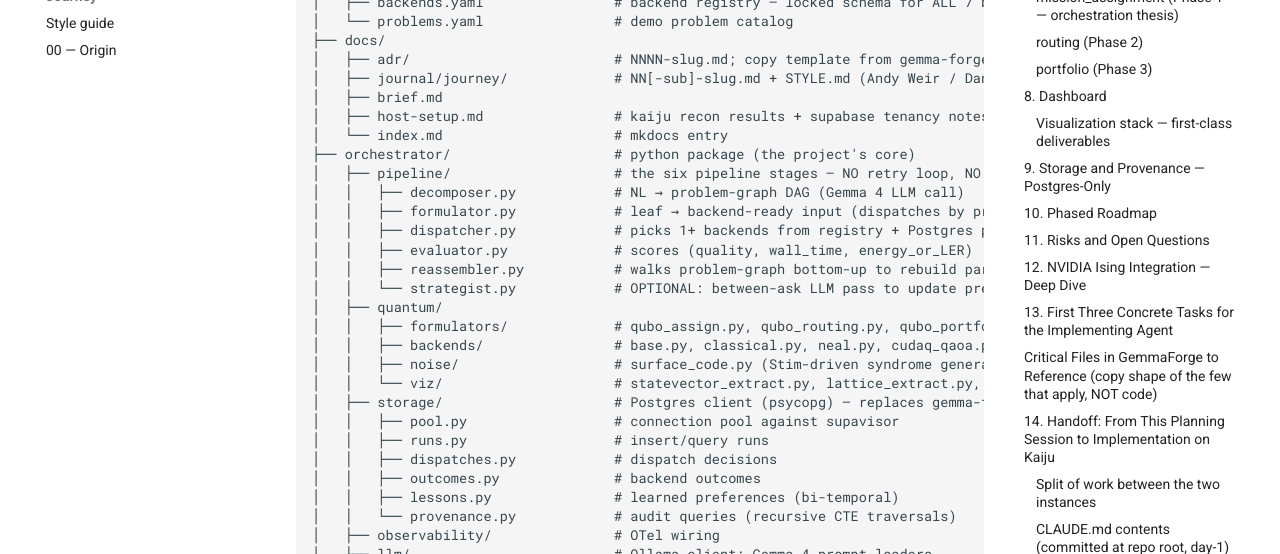
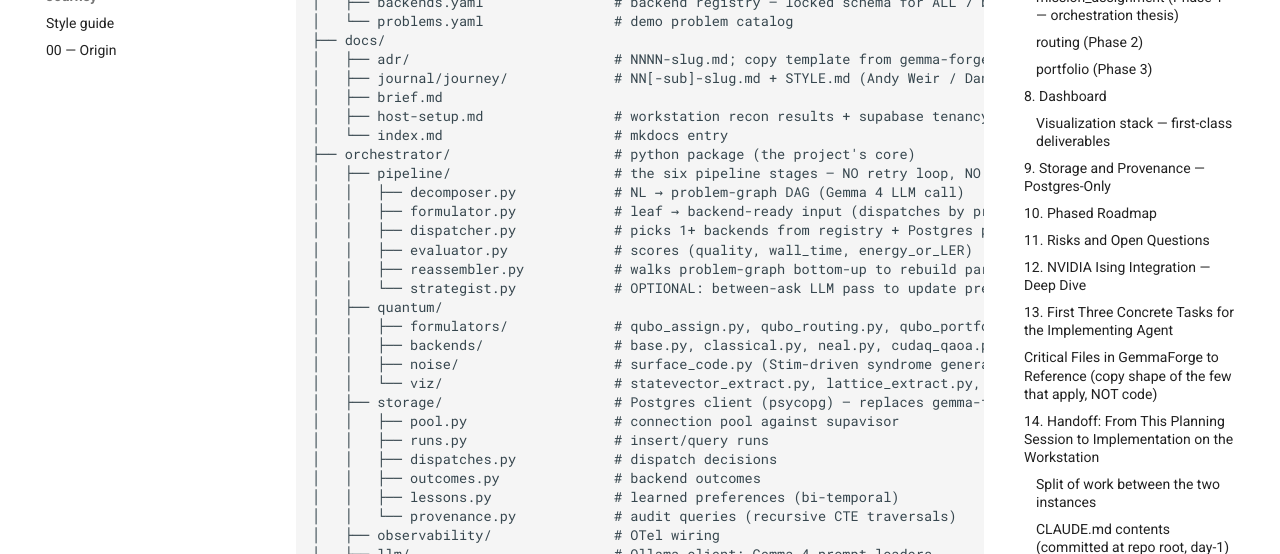
Before and after one commit to kenrollins/quantum-ai-orchestrator, an MkDocs documentation site: the page built from docs/plan.md, in a window 1280 px wide and 1400 px high, scrolled down 3801 px. Shown: the part 381-935 px from the top of the window. Built offline with MkDocs 1.6.1 and Material for MkDocs 9.7.7, drawn with Linux system fonts in a browser that asks for light colours; comment, search, counter and statistics services are not loaded; some of the changed text lies outside the part shown.

Commit message:
Docs: replace internal hostname with generic term
Replace "kaiju" with "the workstation" throughout public-facing
documentation. Internal hostnames shouldn't appear in a public repo.

Affected files:
- CLAUDE.md
- docs/plan.md
- docs/host-setup.md
- docs/adr/0002-no-nvlink-two-gpu-racing.md
- docs/adr/0005-postgres-tenant-no-neo4j.md

Co-Authored-By: Claude Opus 4.5 <noreply@anthropic.com>

````diff
--- a/docs/plan.md
+++ b/docs/plan.md
@@ -40,7 +40,7 @@ This project is a sibling-in-spirit to GemmaForge, but the architecture is *not*
 
 ## 3. Hardware & Environment — Confirmed via Recon 2026-04-25
 
-**Host:** `kaiju` (Dell Precision 7960, confirmed via SSH).
+**Host:** Dell Precision 7960 workstation (confirmed via SSH).
 
 | Item | Reality |
 |---|---|
@@ -55,7 +55,7 @@ This project is a sibling-in-spirit to GemmaForge, but the architecture is *not*
 
 **No-NVLink pivot:** each GPU gets its own backend lane during a bake-off. The dashboard shows literal parallel races. Hybrid orchestration becomes visible in the hardware.
 
-**Storage strategy on kaiju (as a tenant of existing services):**
+**Storage strategy on the workstation (as a tenant of existing services):**
 - **Postgres**: be a tenant of `supabase-db`. Credentials in `/data/docker/supabase/.env` (`POSTGRES_PASSWORD`, etc.). Connect via the supavisor pooler on `localhost:5432` or `localhost:6543`. Create database `quantum_ai_orchestrator` with per-skill schemas (`qec_decode`, `mission_assignment`, `routing`, `portfolio`).
 - **Neo4j**: NOT in Phase 1 or Phase 2. If Phase 3 adds graph viz, follow the dell-vendor pattern with a project-specific `quantum-ai-orchestrator-neo4j` container on alternate ports (e.g., 7479/7689) under `/data/docker/quantum-ai-orchestrator/`.
 - **Ollama**: client of the existing daemon on `localhost:11434`. Use `gemma4:31b-it-q8_0` (already pulled) as the default Decomposer.
@@ -63,7 +63,7 @@ This project is a sibling-in-spirit to GemmaForge, but the architecture is *not*
 - Repo path: `/data/code/quantum-ai-orchestrator/`. Sits alongside existing `/data/code/dell-vendor-intel/`.
 
 **Software stack (pinned, opinionated):**
-- **Python 3.11.x** in a project-local `.venv` via `uv` (already on host, 0.7.19). Note: kaiju is Ubuntu 22.04 (system Python 3.10.12); this planning host is 24.04 (system Python 3.12). uv pulls a managed CPython 3.11 build regardless. **Phase-0 verifies CUDA-Q 0.9 wheels for 3.11 exist** (NVIDIA publishes 3.10/3.11/3.12); if not, drop to 3.10 with ADR-0010 documenting why.
+- **Python 3.11.x** in a project-local `.venv` via `uv` (already on host, 0.7.19). Note: the workstation is Ubuntu 22.04 (system Python 3.10.12); this planning host is 24.04 (system Python 3.12). uv pulls a managed CPython 3.11 build regardless. **Phase-0 verifies CUDA-Q 0.9 wheels for 3.11 exist** (NVIDIA publishes 3.10/3.11/3.12); if not, drop to 3.10 with ADR-0010 documenting why.
 - **CUDA-Q via container** (`nvcr.io/nvidia/cuda-quantum:0.9.x`) — driver 535 forward-compat covers CUDA 12.5+ runtime needs without touching the host driver. Aligns with the "don't touch existing Docker" rule.
 - **CUDA-Q QEC 0.6.x** — pairs with NVIDIA Ising; provides QEC backend hooks.
 - **NVIDIA Ising Decoding weights** — open weights via HuggingFace; pull via `tools/bootstrap_ising.sh` to `/data/models/nvidia-ising/` (out of repo). Speed variant (~30M params, 4 GB FP16) + accuracy variant (~120M params, 12 GB FP16).
@@ -113,7 +113,7 @@ If any fail, halt and write an ADR before proceeding.
 │   ├── adr/                         # NNNN-slug.md; copy template from gemma-forge/docs/adr/template.md
 │   ├── journal/journey/             # NN[-sub]-slug.md + STYLE.md (Andy Weir / Dan Luu / Matt Levine voice)
 │   ├── brief.md
-│   ├── host-setup.md                # kaiju recon results + supabase tenancy notes
+│   ├── host-setup.md                # workstation recon results + supabase tenancy notes
 │   └── index.md                     # mkdocs entry
 ├── orchestrator/                    # python package (the project's core)
 │   ├── pipeline/                    # the six pipeline stages — NO retry loop, NO Protocols inheritance
@@ -231,7 +231,7 @@ NL ask
 | `cutensornet` | cuTensorNet | optimization | GPU0 *or* GPU1 | 8–24 GB | 2 |
 | `pennylane_var` | pennylane-lightning-gpu | optimization | GPU0 *or* GPU1 | 12 GB | 3 |
 
-**Two-GPU racing on kaiju:** dispatcher assigns each GPU-bound backend to a specific GPU lane; both run in parallel. Visible as literal racing in the Backend Bake-off panel.
+**Two-GPU racing on the workstation:** dispatcher assigns each GPU-bound backend to a specific GPU lane; both run in parallel. Visible as literal racing in the Backend Bake-off panel.
 
 ## 7. Skills
 
@@ -315,7 +315,7 @@ These are not "nice-to-have" or "aesthetic borrowings." Each one is a load-beari
 
 ## 9. Storage and Provenance — Postgres-Only
 
-**Tenancy:** become a tenant of the existing `supabase-db` Postgres on kaiju.
+**Tenancy:** become a tenant of the existing `supabase-db` Postgres on the workstation.
 
 - **Database**: `quantum_ai_orchestrator`
 - **Schemas**: `common`, `qec_decode`, `mission_assignment`, `routing`, `portfolio` (all created day-1; Phase 2/3 schemas empty until those skills land)
@@ -404,9 +404,9 @@ SELECT * FROM ancestry;
 
 ## 10. Phased Roadmap
 
-**Phase 0 — scaffold + smoke gate.** Public GitHub repo created; Apache 2.0 LICENSE, README (no personal framing); `pyproject.toml`; `.venv` via uv; ADRs 0001 (project charter + licensing posture for code/models/data), 0002 (no-NVLink + two-GPU racing decision), 0003 (containerized CUDA-Q), 0004 (Decomposer LLM choice with bench), 0005 (Postgres-tenant of supabase, not Neo4j), 0006 (PyMatching + Stim integration), 0007 (drop-Ralph-loop architectural pivot), 0009 (visualization stack: Stim/Crumble/PyMatching/D-Wave-inspector/QuTiP/r3f). `host-setup.md` from kaiju recon. Migrations 0001–0005 applied. **All six Phase-0 numerical gates pass** AND **all five viz smoke renders produce output** (Stim SVG, PyMatching draw, dwave-inspector show, QuTiP Bloch, npm install of dashboard viz deps). Journal entry `00-origin.md` (covers the architectural-audit decisions and the visualization stack rationale). First public push. Success: `make smoke` green; repo discoverable.
+**Phase 0 — scaffold + smoke gate.** Public GitHub repo created; Apache 2.0 LICENSE, README (no personal framing); `pyproject.toml`; `.venv` via uv; ADRs 0001 (project charter + licensing posture for code/models/data), 0002 (no-NVLink + two-GPU racing decision), 0003 (containerized CUDA-Q), 0004 (Decomposer LLM choice with bench), 0005 (Postgres-tenant of supabase, not Neo4j), 0006 (PyMatching + Stim integration), 0007 (drop-Ralph-loop architectural pivot), 0009 (visualization stack: Stim/Crumble/PyMatching/D-Wave-inspector/QuTiP/r3f). `host-setup.md` from workstation recon. Migrations 0001–0005 applied. **All six Phase-0 numerical gates pass** AND **all five viz smoke renders produce output** (Stim SVG, PyMatching draw, dwave-inspector show, QuTiP Bloch, npm install of dashboard viz deps). Journal entry `00-origin.md` (covers the architectural-audit decisions and the visualization stack rationale). First public push. Success: `make smoke` green; repo discoverable.
 
-**Phase 1 — `qec_decode` + `mission_assignment` end-to-end.** Both skills complete; six backends wired; pipeline modules complete; dashboard with five Phase-1 panels; Run 1 captured to `runs/`; provenance recorded in Postgres; journey entries 01–06. **First SE-shareable demo cuts here.** Success: `bin/qao run "decode a distance-5 surface code at p=1e-3"` produces three decoder lines on the LER chart, populated dashboard, run + provenance rows in Postgres, watchable end-to-end ≤ 3 min on kaiju.
+**Phase 1 — `qec_decode` + `mission_assignment` end-to-end.** Both skills complete; six backends wired; pipeline modules complete; dashboard with five Phase-1 panels; Run 1 captured to `runs/`; provenance recorded in Postgres; journey entries 01–06. **First SE-shareable demo cuts here.** Success: `bin/qao run "decode a distance-5 surface code at p=1e-3"` produces three decoder lines on the LER chart, populated dashboard, run + provenance rows in Postgres, watchable end-to-end ≤ 3 min on the workstation.
 
 **Phase 2 — `routing` skill + cuTensorNet backend + Strategist (between-ask preference learning).** Routing skill complete; cuTensorNet for larger QAOA; Strategist as periodic Postgres job + LLM narration; deck.gl route map. Success: backend preferences in `lessons` table are non-trivial after 10 runs.
 
@@ -420,7 +420,7 @@ SELECT * FROM ancestry;
 2. **NVIDIA Ising weights license** — confirm redistribution terms before Phase 0 push. Default: bootstrap script pulls at first run; weights live at `/data/models/nvidia-ising/` (out of repo). ADR-0001 documents.
 3. **Two-GPU racing fairness** — wall-time across backends must control for warm-up; add 1-iter warm-up before timed runs or the comparison reads as cooked.
 4. **Gemma 4 31B q8 contention** — 33 GB model competing with sim VRAM. Default: pin Ollama to GPU0 (or share across both, accepting eviction); dispatch GPU-bound sim backends to whichever lane has VRAM headroom. ADR-0002 documents.
-5. **Supabase tenancy isolation** — kaiju supabase-db hosts other projects. Always operate scoped to the `quantum_ai_orchestrator` database; never `DROP` outside our schemas. Migrations are idempotent (`CREATE SCHEMA IF NOT EXISTS …`).
+5. **Supabase tenancy isolation** — the workstation's supabase-db hosts other projects. Always operate scoped to the `quantum_ai_orchestrator` database; never `DROP` outside our schemas. Migrations are idempotent (`CREATE SCHEMA IF NOT EXISTS …`).
 6. **Credential hygiene** — `/data/docker/supabase/.env` contains many secrets we don't need (Langfuse, JWT). Read only the keys we need (`POSTGRES_PASSWORD`); copy *only those* into project `.env`; never commit either. ADR-0001 documents.
 7. **Conductor Quantum positioning** — they're a YC startup adjacent to us (AI for QPU calibration; NVIDIA Ising adopter). README differentiates clearly: *we are the workload orchestrator above CUDA-Q, not a calibration product*. Phase 0 README section.
 8. **Stim + PyMatching API surface** — PyMatching 2.x changed APIs from 1.x; pin the version and integration-test in Phase 0.
@@ -448,8 +448,8 @@ This is the differentiator. Treat as a first-class concern.
 
 ## 13. First Three Concrete Tasks for the Implementing Agent
 
-1. **Initialize the public repo on kaiju.** SSH to kaiju: `mkdir -p /data/code/quantum-ai-orchestrator && cd /data/code/quantum-ai-orchestrator && git init`. Drop `LICENSE` (Apache 2.0) and a project-framed `README.md` (5 paragraphs: what / why / how to run / status / link to journey — *no personal framing in the opener*). Create the directory tree from §4. Copy `docs/adr/template.md` and `docs/journal/STYLE.md` from `/data/code/gemma-forge/` (those *files*, not other code) and adapt project name. Create the public repo on GitHub (no `dell-` prefix); push. Write **ADR-0001** (charter + licensing posture for code, models, data) and **ADR-0007** (the "drop the Ralph loop, this is a pipeline" architectural decision — link the journal entry).
-2. **Stand up Postgres tenancy.** Read `/data/docker/supabase/.env` on kaiju (`POSTGRES_PASSWORD` and connection details); copy *only* those values into project-local `.env` (gitignored). Write `migrations/0001_quantum_ai_orchestrator_db.sql` (CREATE DATABASE; `common.*` tables from §9), and `migrations/0002_qec_decode_schema.sql` through `0005_portfolio_schema.sql`. Apply via `psql` against the supavisor pooler. Write **ADR-0005** (Postgres-tenant of supabase, no Neo4j Phase 1). Verify with a `psycopg.connect()` smoke test.
+1. **Initialize the public repo on the workstation.** SSH to the workstation: `mkdir -p /data/code/quantum-ai-orchestrator && cd /data/code/quantum-ai-orchestrator && git init`. Drop `LICENSE` (Apache 2.0) and a project-framed `README.md` (5 paragraphs: what / why / how to run / status / link to journey — *no personal framing in the opener*). Create the directory tree from §4. Copy `docs/adr/template.md` and `docs/journal/STYLE.md` from `/data/code/gemma-forge/` (those *files*, not other code) and adapt project name. Create the public repo on GitHub (no `dell-` prefix); push. Write **ADR-0001** (charter + licensing posture for code, models, data) and **ADR-0007** (the "drop the Ralph loop, this is a pipeline" architectural decision — link the journal entry).
+2. **Stand up Postgres tenancy.** Read `/data/docker/supabase/.env` on the workstation (`POSTGRES_PASSWORD` and connection details); copy *only* those values into project-local `.env` (gitignored). Write `migrations/0001_quantum_ai_orchestrator_db.sql` (CREATE DATABASE; `common.*` tables from §9), and `migrations/0002_qec_decode_schema.sql` through `0005_portfolio_schema.sql`. Apply via `psql` against the supavisor pooler. Write **ADR-0005** (Postgres-tenant of supabase, no Neo4j Phase 1). Verify with a `psycopg.connect()` smoke test.
 3. **Phase-0 gate smoke (numerical + visualization).** `uv venv && uv pip install` the pinned dependencies — including the visualization libraries: `stim`, `pymatching`, `dwave-inspector`, `qutip`. Pull NVIDIA Ising Decoding weights via `tools/bootstrap_ising.sh` to `/data/models/nvidia-ising/`. Pull `nvcr.io/nvidia/cuda-quantum:0.9.x` container; verify it runs with driver 535. Run **six numerical smoke tests** under `tests/smoke/`: 12-qubit QAOA, 28-qubit QAOA, distance-5 Stim syndrome, Ising decode of that syndrome, PyMatching decode of that syndrome, Postgres connectivity. AND run **five viz smoke renders** (Stim SVG, PyMatching `draw()`, dwave-inspector `show()`, QuTiP Bloch sphere, dashboard `npm install` of viz deps). All must pass before any skill work begins. Write **ADR-0003** (containerized CUDA-Q decision), **ADR-0006** (PyMatching + Stim integration), and **ADR-0009** (visualization stack — what each library does for us, why these and not alternatives, and the Crumble iframe-vs-port deferred decision).
 
 ## Critical Files in GemmaForge to Reference (copy *shape* of the few that apply, NOT code)
@@ -462,23 +462,23 @@ This is the differentiator. Treat as a first-class concern.
 
 **Explicitly DO NOT carry over:** `gemma_forge/harness/`, `gemma_forge/memory/` (Graphiti/Neo4j), `gemma_forge/dream/`, the five-Protocol abstractions, `FailureMode`, the Ralph loop. None of these fit a pipeline architecture.
 
-## 14. Handoff: From This Planning Session to Implementation on Kaiju
+## 14. Handoff: From This Planning Session to Implementation on the Workstation
 
-This plan was authored from `/data/code/gemma-forge` on the XR7620 (Ubuntu 24.04). Implementation runs on **kaiju** (Ubuntu 22.04) in `/data/code/quantum-ai-orchestrator`. Two Claude Code instances are involved — *this one* (planning + initial scaffold) and *the next one* (implementation, started fresh by Ken on kaiju). The handoff has to be clean because the new instance has no conversation context, no auto-memory entries, and no implicit awareness of the architectural decisions we made here.
+This plan was authored from `/data/code/gemma-forge` on the XR7620 (Ubuntu 24.04). Implementation runs on the **workstation** (Ubuntu 22.04) in `/data/code/quantum-ai-orchestrator`. Two Claude Code instances are involved — *this one* (planning + initial scaffold) and *the next one* (implementation, started fresh by Ken on the workstation). The handoff has to be clean because the new instance has no conversation context, no auto-memory entries, and no implicit awareness of the architectural decisions we made here.
 
 ### Split of work between the two instances
 
 **This instance does (after ExitPlanMode is approved):**
-1. SSH to kaiju and create `/data/code/quantum-ai-orchestrator/`.
+1. SSH to the workstation and create `/data/code/quantum-ai-orchestrator/`.
 2. `git init` and add the bootstrap files: `LICENSE` (Apache 2.0), `README.md` (no personal framing), `CLAUDE.md` (handoff context — see below), `docs/plan.md` (this entire plan, copied verbatim), `docs/adr/template.md` (copied from gemma-forge), `docs/journal/STYLE.md` (copied from gemma-forge), `docs/journal/journey/00-origin.md` (initial entry telling the story of how this plan came to be), `pyproject.toml` (with deps listed but not yet installed), `Makefile` (with stub targets), `.gitignore`, `mkdocs.yml`, the empty directory tree from §4 with `__init__.py` placeholders.
 3. Create the public `kenrollins/quantum-ai-orchestrator` repo on GitHub via `gh repo create`. Push the bootstrap.
-4. Read `/data/docker/supabase/.env` on kaiju and write the project-local `.env` with *only* the credentials the orchestrator needs (`POSTGRES_PASSWORD`, `POSTGRES_HOST=localhost`, `POSTGRES_PORT=5432`, `POSTGRES_USER=postgres`). Add `.env` to `.gitignore`. Document in `CLAUDE.md` and ADR-0001.
+4. Read `/data/docker/supabase/.env` on the workstation and write the project-local `.env` with *only* the credentials the orchestrator needs (`POSTGRES_PASSWORD`, `POSTGRES_HOST=localhost`, `POSTGRES_PORT=5432`, `POSTGRES_USER=postgres`). Add `.env` to `.gitignore`. Document in `CLAUDE.md` and ADR-0001.
 5. Apply `migrations/0001_quantum_ai_orchestrator_db.sql` (creates database + `common.*` tables) and `migrations/0002`–`0005` (per-skill schemas). Verify with `psycopg.connect()` smoke.
-6. Stop. Tell Ken to switch to kaiju.
+6. Stop. Tell Ken to switch to the workstation.
 
-**This instance does NOT:** install Python deps, pull containers, pull model weights, run smoke tests, or write any pipeline code. All of that benefits from running natively on kaiju (faster, no SSH lag, real GPU access).
+**This instance does NOT:** install Python deps, pull containers, pull model weights, run smoke tests, or write any pipeline code. All of that benefits from running natively on the workstation (faster, no SSH lag, real GPU access).
 
-**Next instance (Ken on kaiju) does:**
+**Next instance (Ken on the workstation) does:**
 1. Open Claude Code in `/data/code/quantum-ai-orchestrator/`. The new instance auto-loads `CLAUDE.md` and the plan.
 2. Execute Phase-0 install steps: `uv venv --python 3.11 && uv pip install ...`, pull `nvcr.io/nvidia/cuda-quantum:0.9.x`, run `tools/bootstrap_ising.sh`, run all 11 smoke tests (6 numerical + 5 viz), commit logs to `runs/smoke/`.
 3. Write ADRs 0002–0010 as the actual environment confirms or refutes assumptions.
@@ -489,8 +489,8 @@ This plan was authored from `/data/code/gemma-forge` on the XR7620 (Ubuntu 24.04
 Single document, markdown, ~300 lines max. Sections:
 - **What this project is** (one paragraph, lifted from §1 of plan)
 - **Where the plan lives** (`docs/plan.md` — read it before doing anything)
-- **Hardware reality** (kaiju Dell Precision 7960, 2× RTX 6000 Ada, no NVLink — link to `docs/host-setup.md`)
-- **What's already on kaiju that we use as a tenant** (Supabase Postgres, Ollama, optionally litellm; NOT the host Neo4j)
+- **Hardware reality** (Dell Precision 7960 workstation, 2× RTX 6000 Ada, no NVLink — link to `docs/host-setup.md`)
+- **What's already on the workstation that we use as a tenant** (Supabase Postgres, Ollama, optionally litellm; NOT the host Neo4j)
 - **Architectural decisions already locked** (pipeline not loop, Postgres-only Phase 1–2, Gemma 4 31B Decomposer, two-GPU racing, six pipeline modules in `orchestrator/pipeline/`)
 - **What we explicitly DID NOT carry over from gemma-forge** (Ralph loop, five Protocols, FailureMode, Reflector, Graphiti+Neo4j, dream pass framework — see ADR-0007)
 - **Phase 0 task list** (the 11 gate tests + ADRs to write)
@@ -509,7 +509,7 @@ The point of writing 00 with the bootstrap (not later) is two-fold: (a) lock the
 ### What Ken does to switch hosts
 
 ```bash
-# On kaiju, after the bootstrap is pushed:
+# On the workstation, after the bootstrap is pushed:
 cd /data/code/quantum-ai-orchestrator
 claude   # starts Claude Code; auto-loads CLAUDE.md
 ```
@@ -518,7 +518,7 @@ First prompt to the new instance: *"Read CLAUDE.md and docs/plan.md. Pick up at
 
 ### What does NOT carry over (and why that's OK)
 
-- **Auto-memory from `/home/rollik/.claude/projects/-data-code-gemma-forge/memory/`** — these live in this host's filesystem, not kaiju's. The user-level memories (Ken's preferences, journal-voice rules, ADR discipline, narrative-framing instinct) will *re-accrue* on kaiju as we work. The project-specific memories (gemma-forge phase status, Triton version gap, etc.) shouldn't carry — they don't apply.
+- **Auto-memory from `/home/rollik/.claude/projects/-data-code-gemma-forge/memory/`** — these live in this host's filesystem, not the workstation's. The user-level memories (Ken's preferences, journal-voice rules, ADR discipline, narrative-framing instinct) will *re-accrue* on the workstation as we work. The project-specific memories (gemma-forge phase status, Triton version gap, etc.) shouldn't carry — they don't apply.
 - **Conversation history of this planning session** — captured in `docs/plan.md` and `docs/journal/journey/00-origin.md`. Anything not captured there is, by construction, not load-bearing for implementation.
 - **The ChatGPT session that started this** — Ken's notes from the mobile session. Not authoritative; explicitly framed that way at the start.
 
````
Also changed, not shown: CLAUDE.md (+2 -2 lines), docs/adr/0002-no-nvlink-two-gpu-racing.md (+1 -1 lines), docs/adr/0005-postgres-tenant-no-neo4j.md (+3 -3 lines), docs/host-setup.md (+2 -2 lines).
